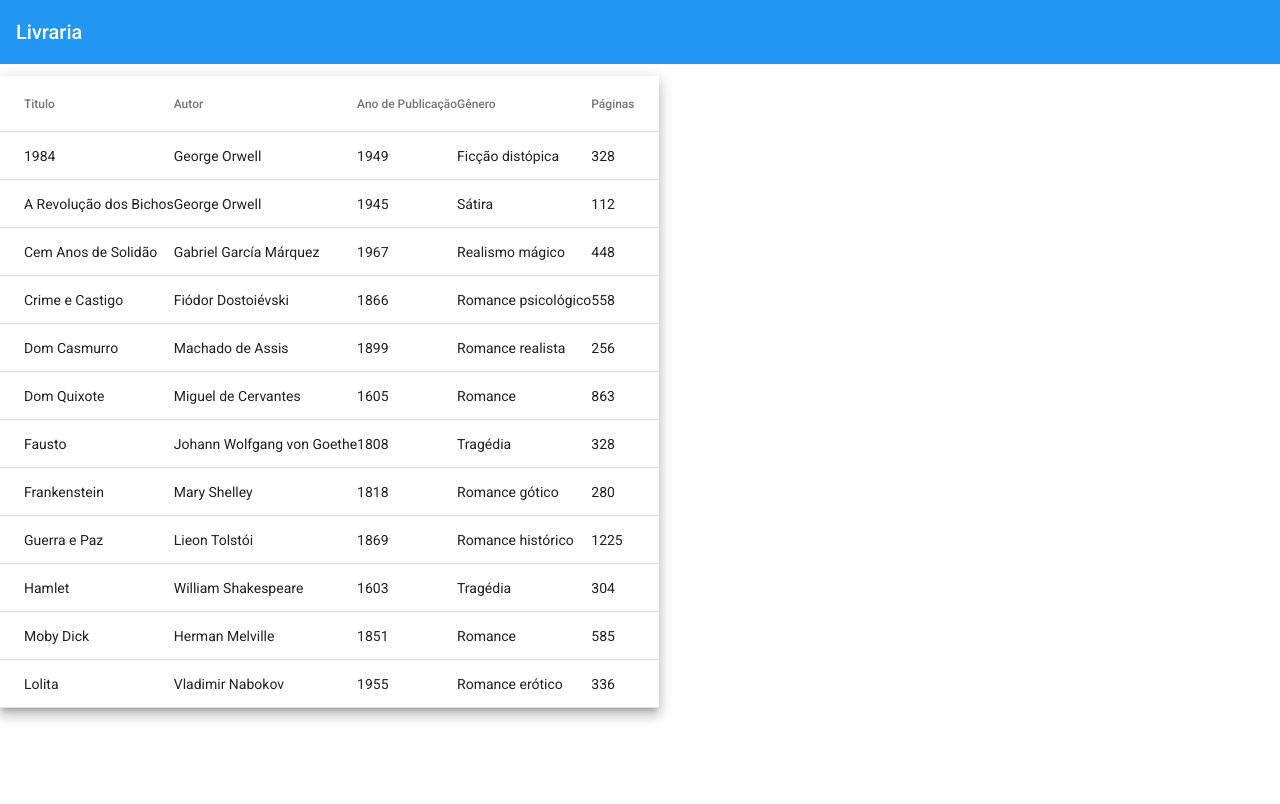
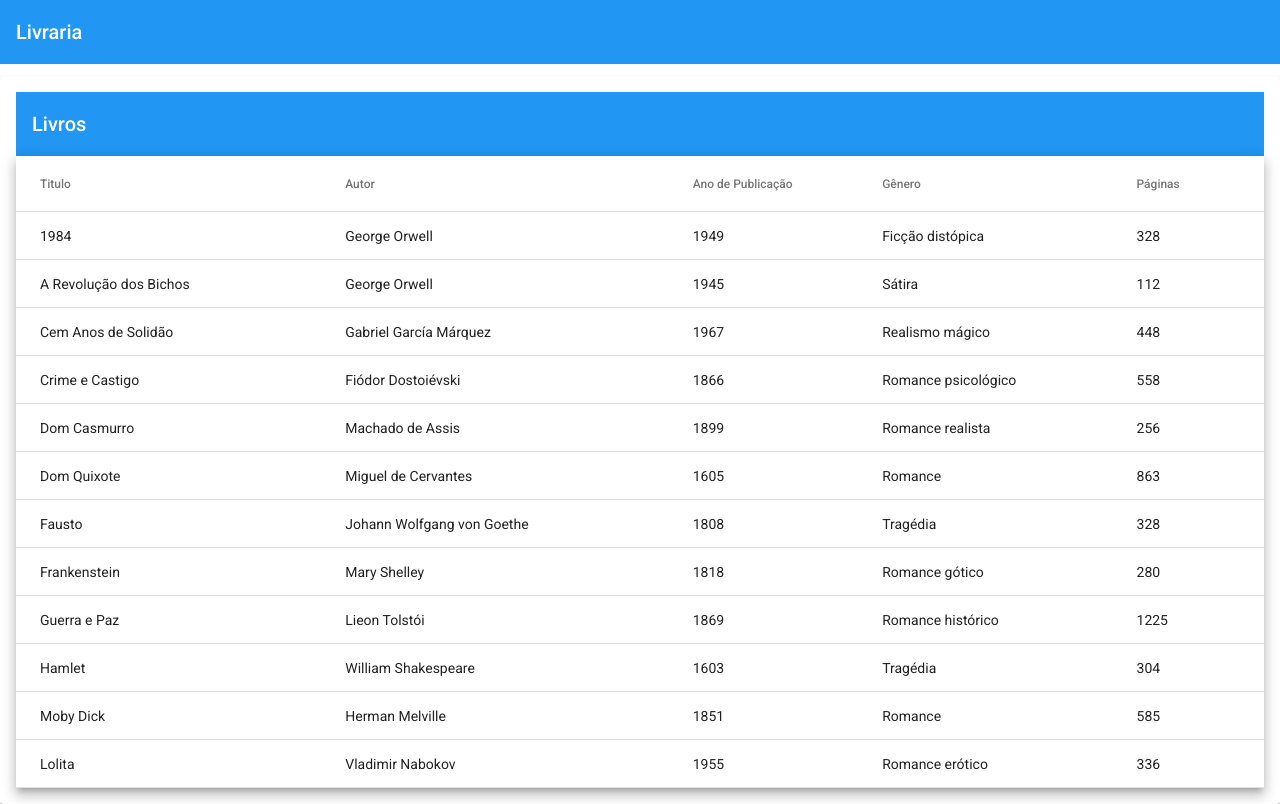
Before and after one commit to renatodev95/library-management, an Angular app in the folder library-management-system-frontend/: page /books in a window 1280 px wide. Built offline with nearby package versions, Linux system fonts and the light colour scheme.

Commit message:
css do material table e criancao do app material module

```diff
--- a/library-management-system-frontend/src/app/books/books/books.component.html
+++ b/library-management-system-frontend/src/app/books/books/books.component.html
@@ -1,27 +1,22 @@
+<mat-card>
+  <mat-toolbar color="primary">Livros</mat-toolbar>
   <table mat-table [dataSource]="dataSource" class="mat-elevation-z8">
 
-  <!--- Note that these columns can be defined in any order.
-        The actual rendered columns are set as a property on the row definition" -->
-
-  <!-- Position Column -->
     <ng-container matColumnDef="Titulo">
       <th mat-header-cell *matHeaderCellDef> Titulo </th>
       <td mat-cell *matCellDef="let element"> {{element.title}} </td>
     </ng-container>
 
-  <!-- Name Column -->
     <ng-container matColumnDef="Autor">
       <th mat-header-cell *matHeaderCellDef> Autor </th>
       <td mat-cell *matCellDef="let element"> {{element.author}} </td>
     </ng-container>
 
-  <!-- Weight Column -->
     <ng-container matColumnDef="Ano de Publicação">
       <th mat-header-cell *matHeaderCellDef> Ano de Publicação </th>
       <td mat-cell *matCellDef="let element"> {{element.publicationYear}} </td>
     </ng-container>
 
-  <!-- Symbol Column -->
     <ng-container matColumnDef="Gênero">
       <th mat-header-cell *matHeaderCellDef> Gênero </th>
       <td mat-cell *matCellDef="let element"> {{element.genre}} </td>
@@ -35,3 +30,4 @@
     <tr mat-header-row *matHeaderRowDef="displayedColumns"></tr>
     <tr mat-row *matRowDef="let row; columns: displayedColumns;"></tr>
   </table>
+</mat-card>
--- a/library-management-system-frontend/src/app/books/books/books.component.scss
+++ b/library-management-system-frontend/src/app/books/books/books.component.scss
@@ -0,0 +1,3 @@
+table {
+  width: 100%;
+}
```
Also changed, not shown: library-management-system-frontend/src/app/books/books.module.ts (+3 -8 lines), library-management-system-frontend/src/app/shared/app-material/app-material.module.ts (added, +18 -0 lines). Lines whose indentation alone changed are shown as unchanged.
